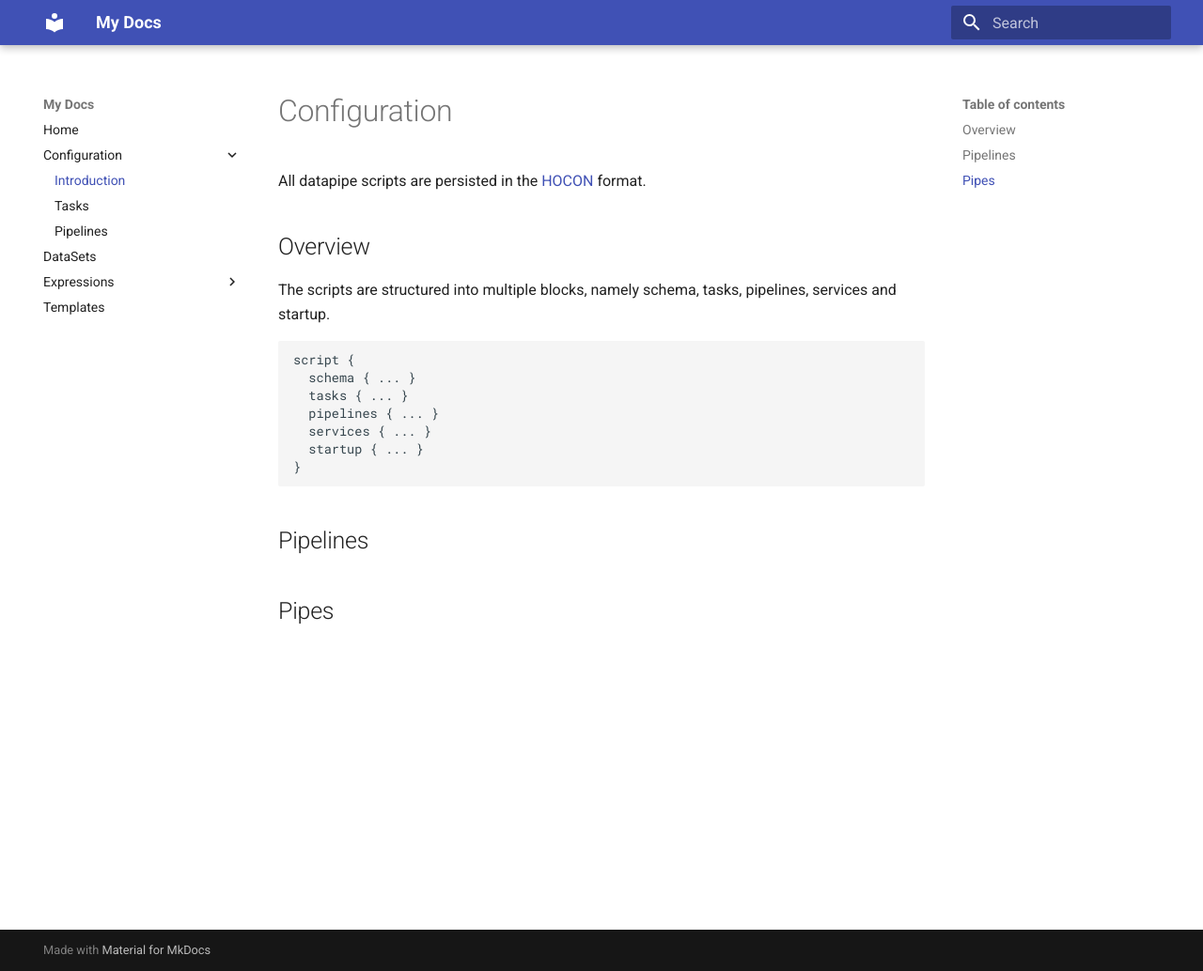
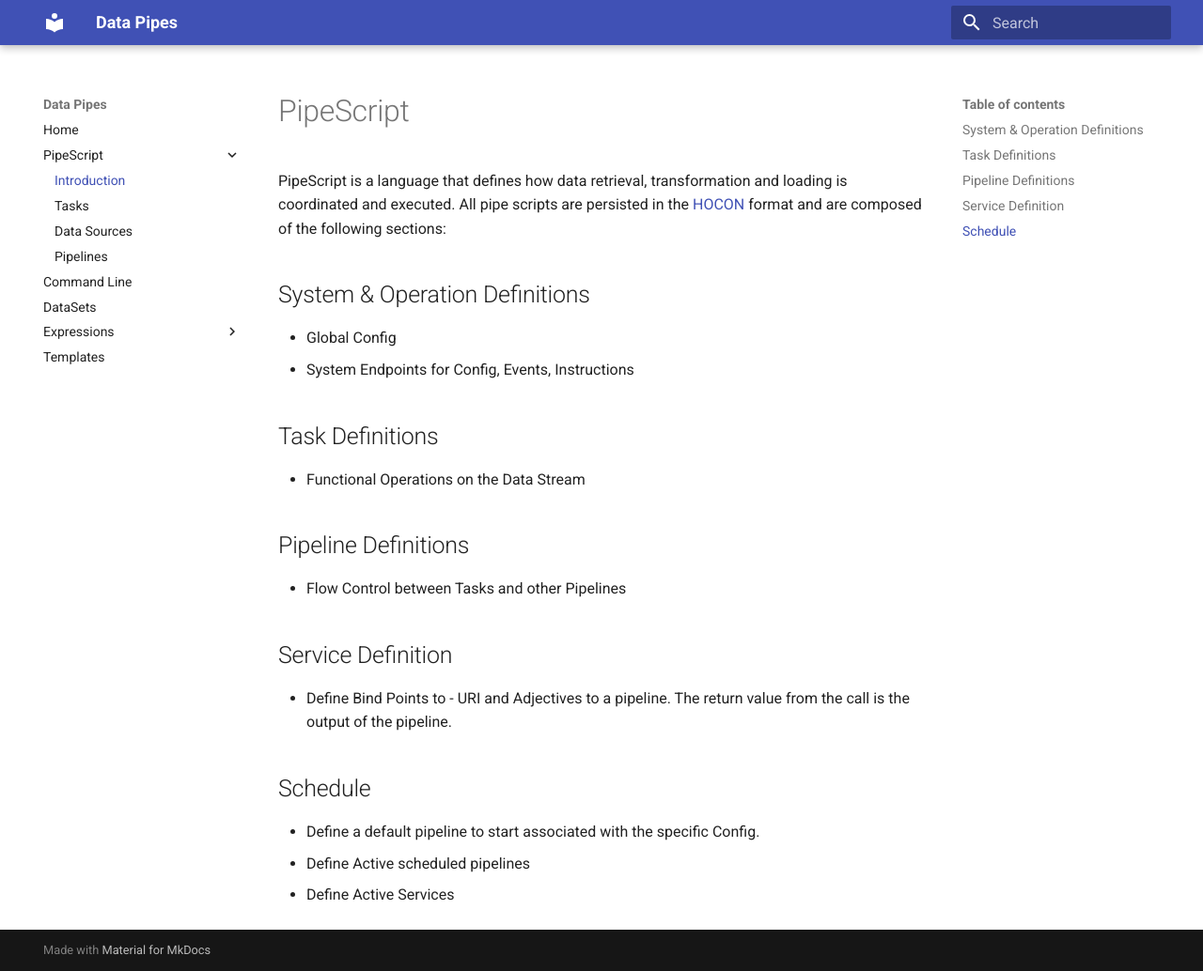
Before and after one commit to ActioPtyLtd/DataPipesDocs, an MkDocs documentation site: the page built from docs/configuration.md, in a window 1280 px wide and 1034 px high. Shown: the whole window at 94% size. Built offline with MkDocs 1.6.1 and Material for MkDocs 9.7.7, drawn with Linux system fonts in a browser that asks for light colours; old or Windows-style settings are respelled for this version of MkDocs.

Commit message:
added datasources

````diff
--- a/docs/configuration.md
+++ b/docs/configuration.md
@@ -1,20 +1,25 @@
-# Configuration
+# PipeScript
 
-All datapipe scripts are persisted in the [HOCON](https://github.com/typesafehub/config/blob/master/HOCON.md) format.
+PipeScript is a language that defines how data retrieval, transformation and loading is coordinated and executed. All pipe scripts are persisted in the [HOCON](https://github.com/typesafehub/config/blob/master/HOCON.md) format and are composed of the following sections:
 
-## Overview
-The scripts are structured into multiple blocks, namely schema, tasks, pipelines, services and startup.
-```HOCON
-script {
-  schema { ... }
-  tasks { ... }
-  pipelines { ... }
-  services { ... }
-  startup { ... }
-}
-```
+## System & Operation Definitions
+* Global Config
+* System Endpoints for Config, Events, Instructions
 
+## Task Definitions
 
-## Pipelines
+* Functional Operations on the Data Stream
 
-## Pipes
+## Pipeline Definitions
+
+* Flow Control between Tasks and other Pipelines
+
+## Service Definition
+
+* Define Bind Points to - URI and Adjectives to a pipeline. The return value from the call is the output of the pipeline.
+
+## Schedule
+
+* Define a default pipeline to start associated with the specific Config.
+* Define Active scheduled pipelines
+* Define Active Services
--- a/mkdocs.yml
+++ b/mkdocs.yml
@@ -1,4 +1,4 @@
-site_name: My Docs
+site_name: Data Pipes
 theme: 'material'
 
 markdown_extensions:
@@ -7,10 +7,12 @@ markdown_extensions:
 
 pages:
     - Home: index.md
-    - Configuration:
+    - PipeScript:
       - Introduction: configuration.md
       - Tasks: tasks.md
+      - Data Sources: datasources.md
       - Pipelines: pipelines.md
+    - Command Line: commandline.md
     - DataSets: datasets.md
     - Expressions:
       - Selection: selection.md
````
Also changed, not shown: docs/commandline.md (added, +7 -0 lines), docs/datasources.md (added, +84 -0 lines).
